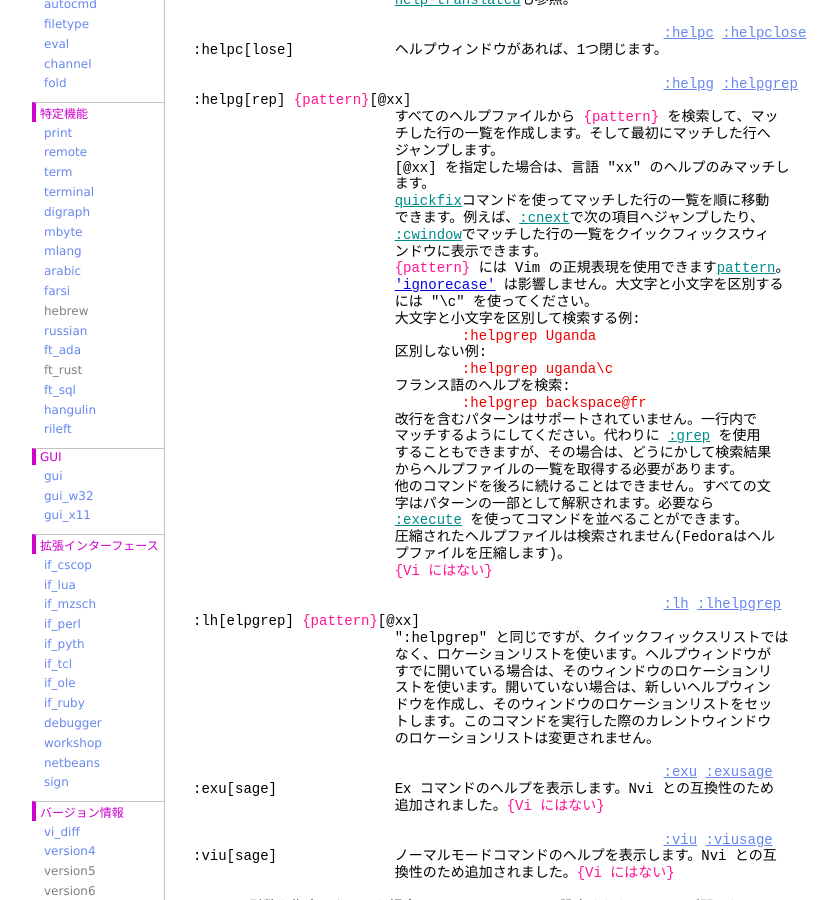
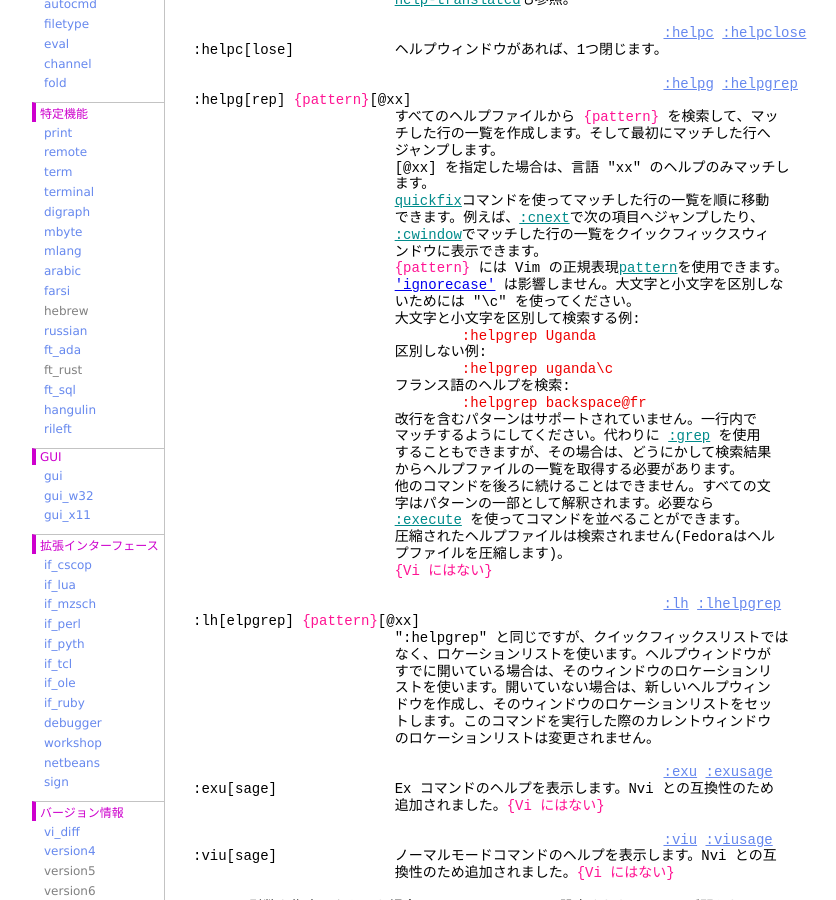
Before and after one commit to vim-jp/vimdoc-ja, a Jekyll site: the page built from helphelp.html, in a window 1280 px wide and 900 px high, scrolled down 1904 px. Shown: the whole window, without its empty margins (208-1044 px from the left). Built offline with Jekyll 4.4.1, drawn with Linux system fonts in a browser that asks for light colours; nearby versions of some CDN libraries; comment, search, counter and statistics services are not loaded.

Commit message:
Generated by Travis JOB 793.1
https://travis-ci.org/vim-jp/vimdoc-ja-working/builds/357198289

```diff
--- a/helphelp.html
+++ b/helphelp.html
@@ -119,9 +119,9 @@ helpname: 'helphelp'
 &nbsp;&nbsp;&nbsp;&nbsp;&nbsp;&nbsp;&nbsp;&nbsp;&nbsp;&nbsp;&nbsp;&nbsp;&nbsp;&nbsp;&nbsp;&nbsp;&nbsp;&nbsp;&nbsp;&nbsp;&nbsp;&nbsp;&nbsp;&nbsp;できます。例えば、<a class="Identifier" href="quickfix.html#:cnext">:cnext</a>で次の項目へジャンプしたり、<br>
 &nbsp;&nbsp;&nbsp;&nbsp;&nbsp;&nbsp;&nbsp;&nbsp;&nbsp;&nbsp;&nbsp;&nbsp;&nbsp;&nbsp;&nbsp;&nbsp;&nbsp;&nbsp;&nbsp;&nbsp;&nbsp;&nbsp;&nbsp;&nbsp;<a class="Identifier" href="quickfix.html#:cwindow">:cwindow</a>でマッチした行の一覧をクイックフィックスウィ<br>
 &nbsp;&nbsp;&nbsp;&nbsp;&nbsp;&nbsp;&nbsp;&nbsp;&nbsp;&nbsp;&nbsp;&nbsp;&nbsp;&nbsp;&nbsp;&nbsp;&nbsp;&nbsp;&nbsp;&nbsp;&nbsp;&nbsp;&nbsp;&nbsp;ンドウに表示できます。<br>
-&nbsp;&nbsp;&nbsp;&nbsp;&nbsp;&nbsp;&nbsp;&nbsp;&nbsp;&nbsp;&nbsp;&nbsp;&nbsp;&nbsp;&nbsp;&nbsp;&nbsp;&nbsp;&nbsp;&nbsp;&nbsp;&nbsp;&nbsp;&nbsp;<span class="Special">{pattern}</span>&nbsp;には Vim の正規表現を使用できます<a class="Identifier" href="pattern.html#pattern">pattern</a>。<br>
-&nbsp;&nbsp;&nbsp;&nbsp;&nbsp;&nbsp;&nbsp;&nbsp;&nbsp;&nbsp;&nbsp;&nbsp;&nbsp;&nbsp;&nbsp;&nbsp;&nbsp;&nbsp;&nbsp;&nbsp;&nbsp;&nbsp;&nbsp;&nbsp;<a class="Type" href="options.html#'ignorecase'">'ignorecase'</a>&nbsp;は影響しません。大文字と小文字を区別する<br>
-&nbsp;&nbsp;&nbsp;&nbsp;&nbsp;&nbsp;&nbsp;&nbsp;&nbsp;&nbsp;&nbsp;&nbsp;&nbsp;&nbsp;&nbsp;&nbsp;&nbsp;&nbsp;&nbsp;&nbsp;&nbsp;&nbsp;&nbsp;&nbsp;には &quot;\c&quot; を使ってください。<br>
+&nbsp;&nbsp;&nbsp;&nbsp;&nbsp;&nbsp;&nbsp;&nbsp;&nbsp;&nbsp;&nbsp;&nbsp;&nbsp;&nbsp;&nbsp;&nbsp;&nbsp;&nbsp;&nbsp;&nbsp;&nbsp;&nbsp;&nbsp;&nbsp;<span class="Special">{pattern}</span>&nbsp;には Vim の正規表現<a class="Identifier" href="pattern.html#pattern">pattern</a>を使用できます。<br>
+&nbsp;&nbsp;&nbsp;&nbsp;&nbsp;&nbsp;&nbsp;&nbsp;&nbsp;&nbsp;&nbsp;&nbsp;&nbsp;&nbsp;&nbsp;&nbsp;&nbsp;&nbsp;&nbsp;&nbsp;&nbsp;&nbsp;&nbsp;&nbsp;<a class="Type" href="options.html#'ignorecase'">'ignorecase'</a>&nbsp;は影響しません。大文字と小文字を区別しな<br>
+&nbsp;&nbsp;&nbsp;&nbsp;&nbsp;&nbsp;&nbsp;&nbsp;&nbsp;&nbsp;&nbsp;&nbsp;&nbsp;&nbsp;&nbsp;&nbsp;&nbsp;&nbsp;&nbsp;&nbsp;&nbsp;&nbsp;&nbsp;&nbsp;いためには &quot;\c&quot; を使ってください。<br>
 &nbsp;&nbsp;&nbsp;&nbsp;&nbsp;&nbsp;&nbsp;&nbsp;&nbsp;&nbsp;&nbsp;&nbsp;&nbsp;&nbsp;&nbsp;&nbsp;&nbsp;&nbsp;&nbsp;&nbsp;&nbsp;&nbsp;&nbsp;&nbsp;大文字と小文字を区別して検索する例:<br>
 <div class="helpExample">&nbsp;&nbsp;&nbsp;&nbsp;&nbsp;&nbsp;&nbsp;&nbsp;&nbsp;&nbsp;&nbsp;&nbsp;&nbsp;&nbsp;&nbsp;&nbsp;&nbsp;&nbsp;&nbsp;&nbsp;&nbsp;&nbsp;&nbsp;&nbsp;&nbsp;&nbsp;&nbsp;&nbsp;&nbsp;&nbsp;&nbsp;&nbsp;:helpgrep Uganda</div>
 &nbsp;&nbsp;&nbsp;&nbsp;&nbsp;&nbsp;&nbsp;&nbsp;&nbsp;&nbsp;&nbsp;&nbsp;&nbsp;&nbsp;&nbsp;&nbsp;&nbsp;&nbsp;&nbsp;&nbsp;&nbsp;&nbsp;&nbsp; 区別しない例:<br>
```
